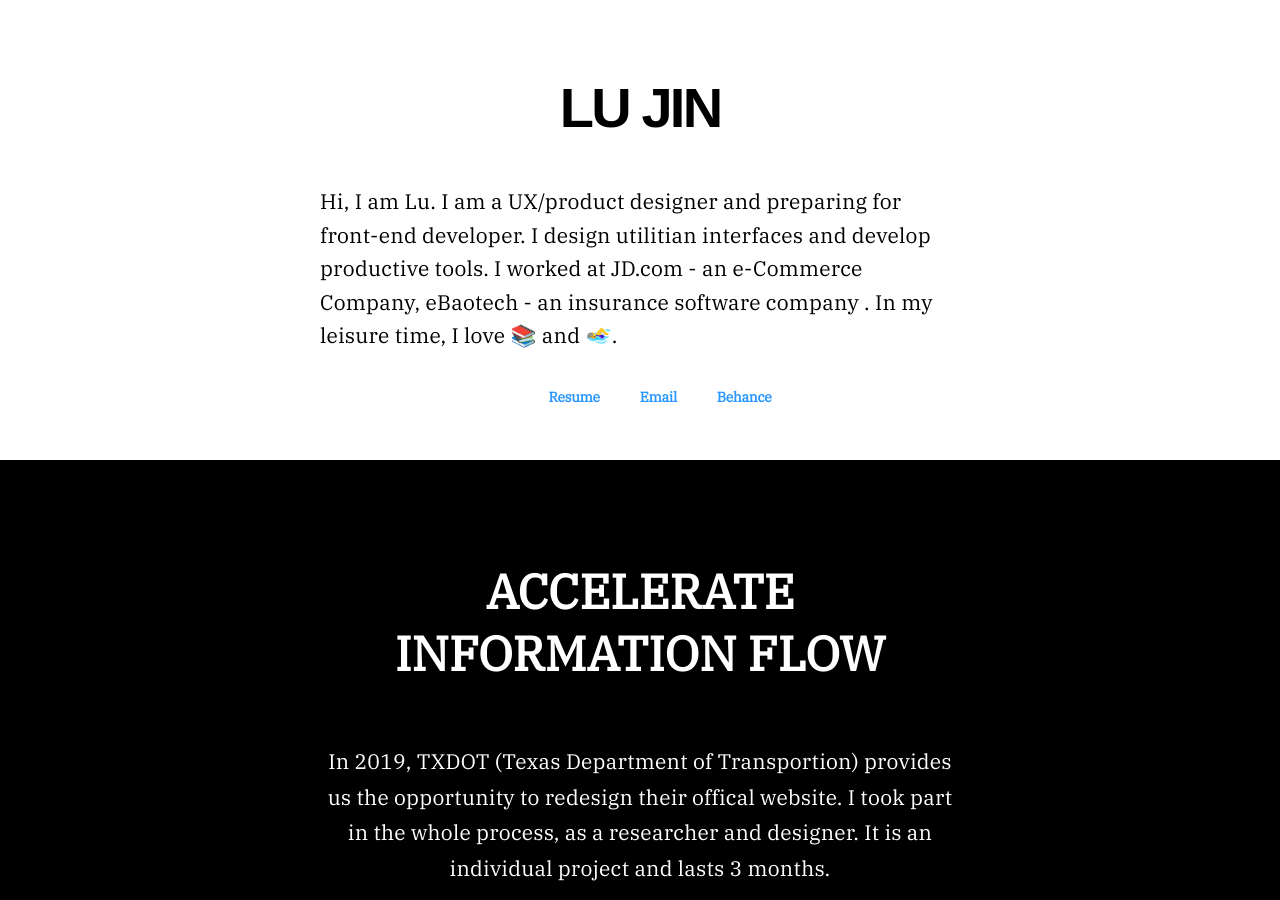
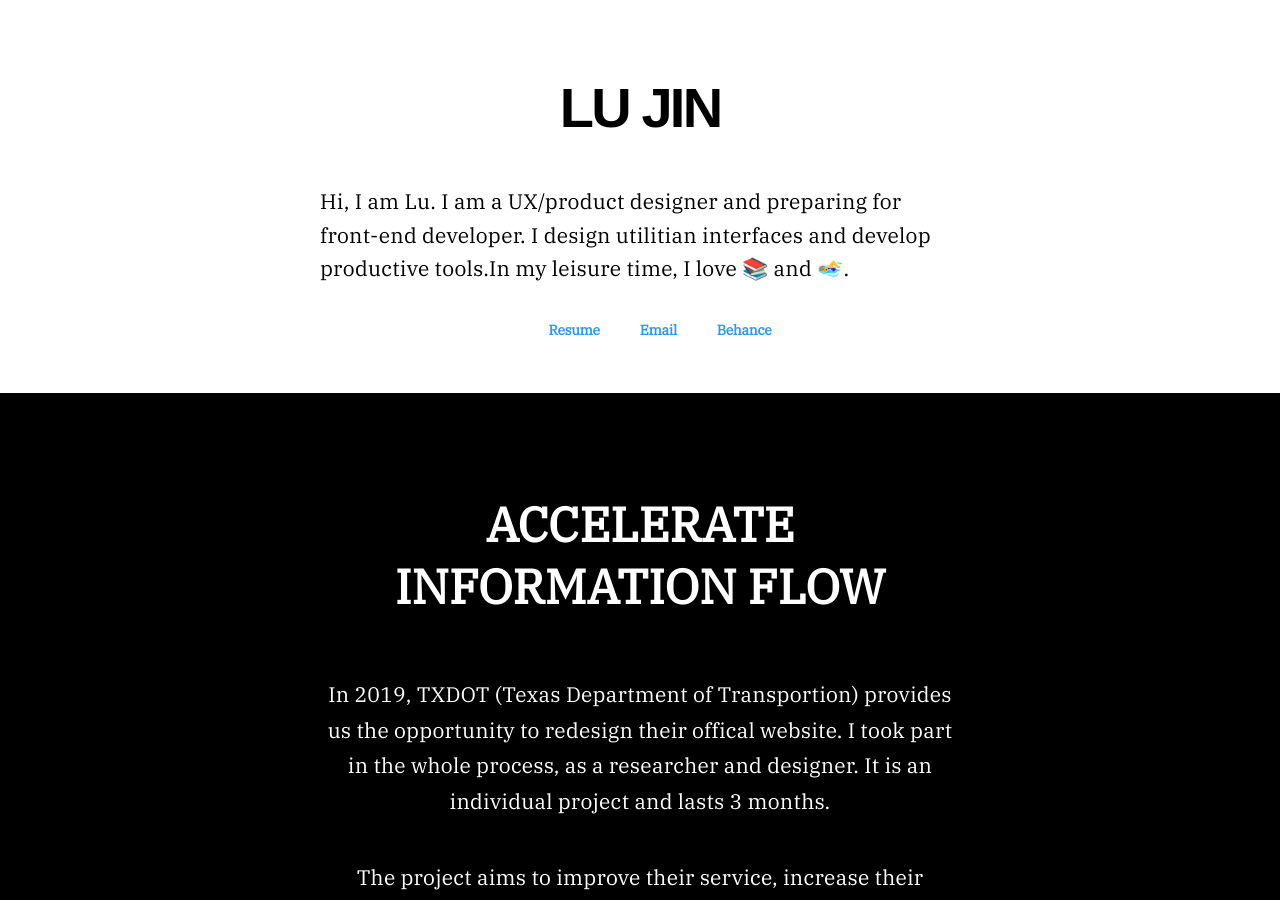
Before and after one commit to beforux/ShakeYourLove, a Jekyll site: the page index.html, which Jekyll copies as it is, in a window 1280 px wide and 900 px high. Built offline with Jekyll 4.4.1, drawn with Linux system fonts in a browser that asks for light colours.

Commit message:
Update index.html

```diff
--- a/index.html
+++ b/index.html
@@ -9,7 +9,7 @@
 <body>
 	<header>
 		<h1 class="name">LU JIN</h1>
-		<p class="intro">Hi, I am Lu. I am a UX/product designer and preparing for front-end developer. I design utilitian interfaces and develop productive tools. I worked at JD.com - an e-Commerce Company, eBaotech - an insurance software company . In my leisure time, I love 📚 and 🏊‍♀️.</p>
+		<p class="intro">Hi, I am Lu. I am a UX/product designer and preparing for front-end developer. I design utilitian interfaces and develop productive tools.In my leisure time, I love 📚 and 🏊‍♀️.</p>
 	</header>
 
 	<div class="connection">
```
